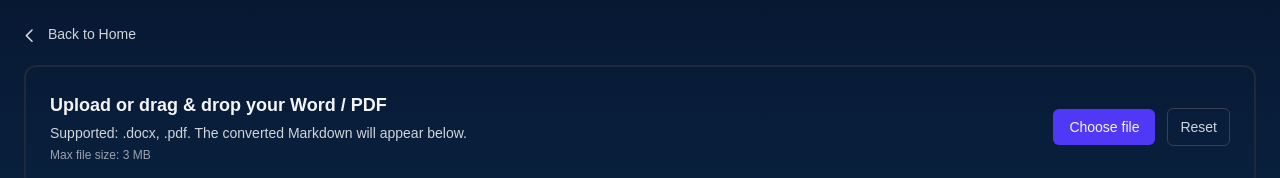
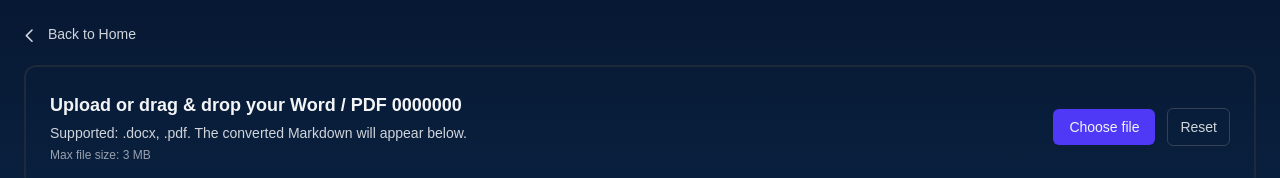
Before and after one commit to arnabseth-dev/mdutility, a Next.js app in the folder frontend/: page /word-to-md in a window 1280 px wide. Shown: the top 178 px of the page. Built offline with nearby package versions, Linux system fonts and the light colour scheme.

Commit message:
Checking auto deploy

```diff
--- a/frontend/app/word-to-md/page.tsx
+++ b/frontend/app/word-to-md/page.tsx
@@ -136,7 +136,7 @@ export default function Page() {
           style={{ minHeight: 120 }}
         >
           <div className="flex-1">
-            <h2 className="text-lg font-semibold">Upload or drag & drop your Word / PDF</h2>
+            <h2 className="text-lg font-semibold">Upload or drag & drop your Word / PDF 0000000</h2>
             <p className="text-sm text-gray-300 mt-1">
               Supported: <span className="font-medium">.docx</span>, <span className="font-medium">.pdf</span>.
               The converted Markdown will appear below.
```
